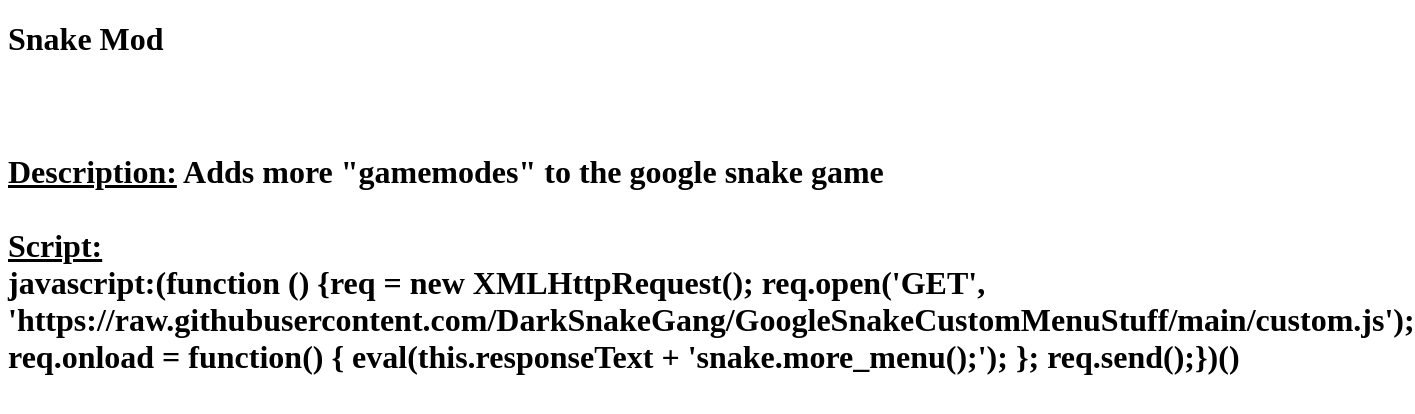
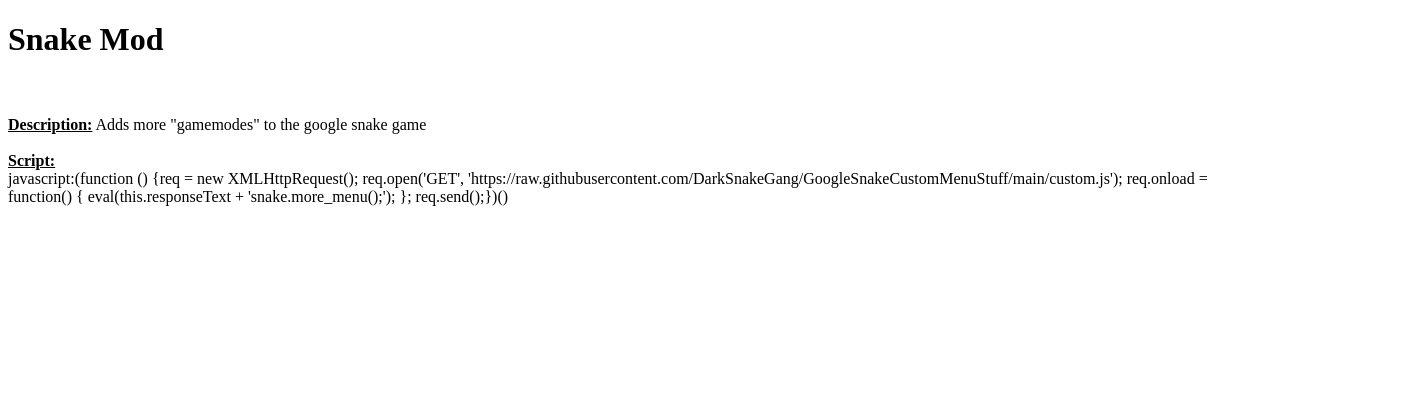
Before and after one commit to Game-Central/external-files, a plain HTML site: page chrome-gamemenu-extension/bookmarklets/snake-mod.html in a window 1280 px wide. Shown: the whole page, 1415 px wide, since content can reach past the window. Drawn offline with Linux system fonts and the light colour scheme.

Commit message:
Update snake-mod.html

```diff
--- a/chrome-gamemenu-extension/bookmarklets/snake-mod.html
+++ b/chrome-gamemenu-extension/bookmarklets/snake-mod.html
@@ -2,7 +2,7 @@
 <!DOCTYPE html>
 <html>
   <body>
-    <h1>Snake Mod<h1><br><br>
+    <h1>Snake Mod</h1><br><br>
     <a>
       <u><strong>Description:</strong></u> Adds more "gamemodes" to the google snake game
       <br><br>
```
